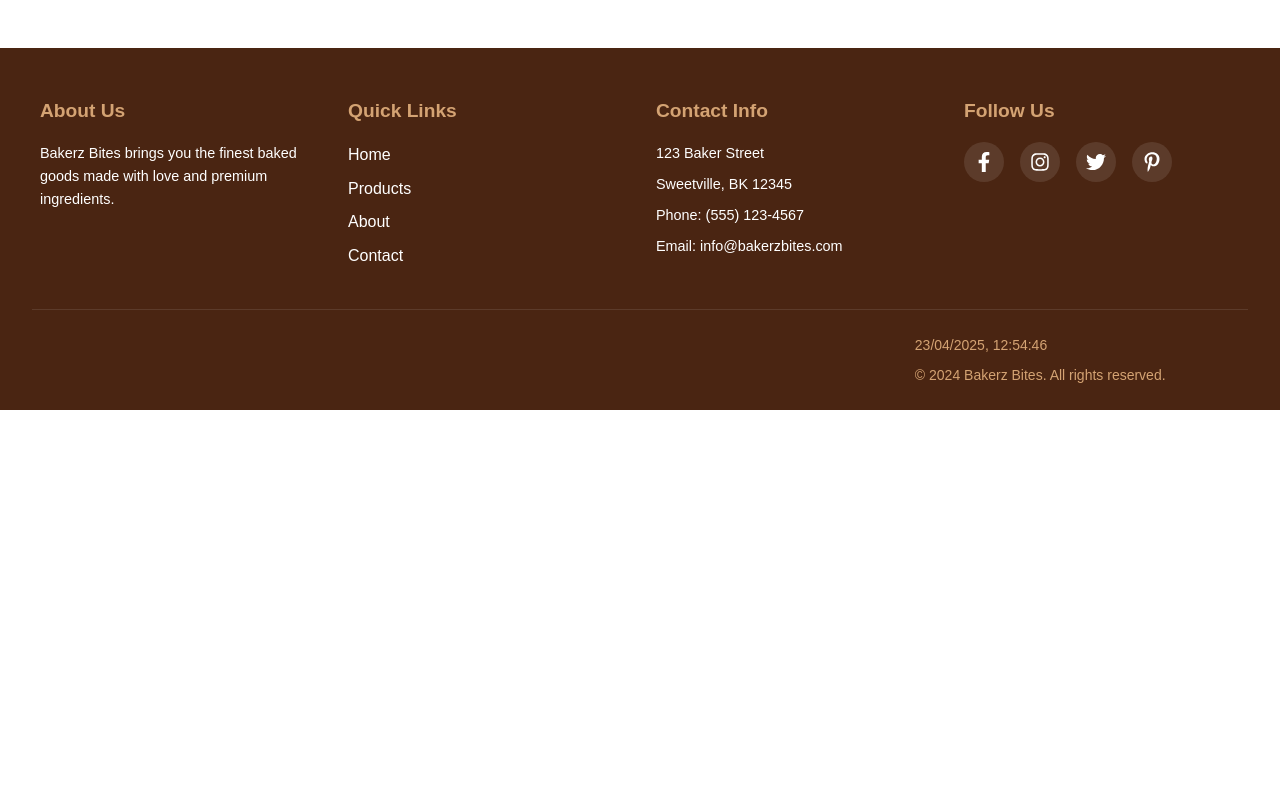
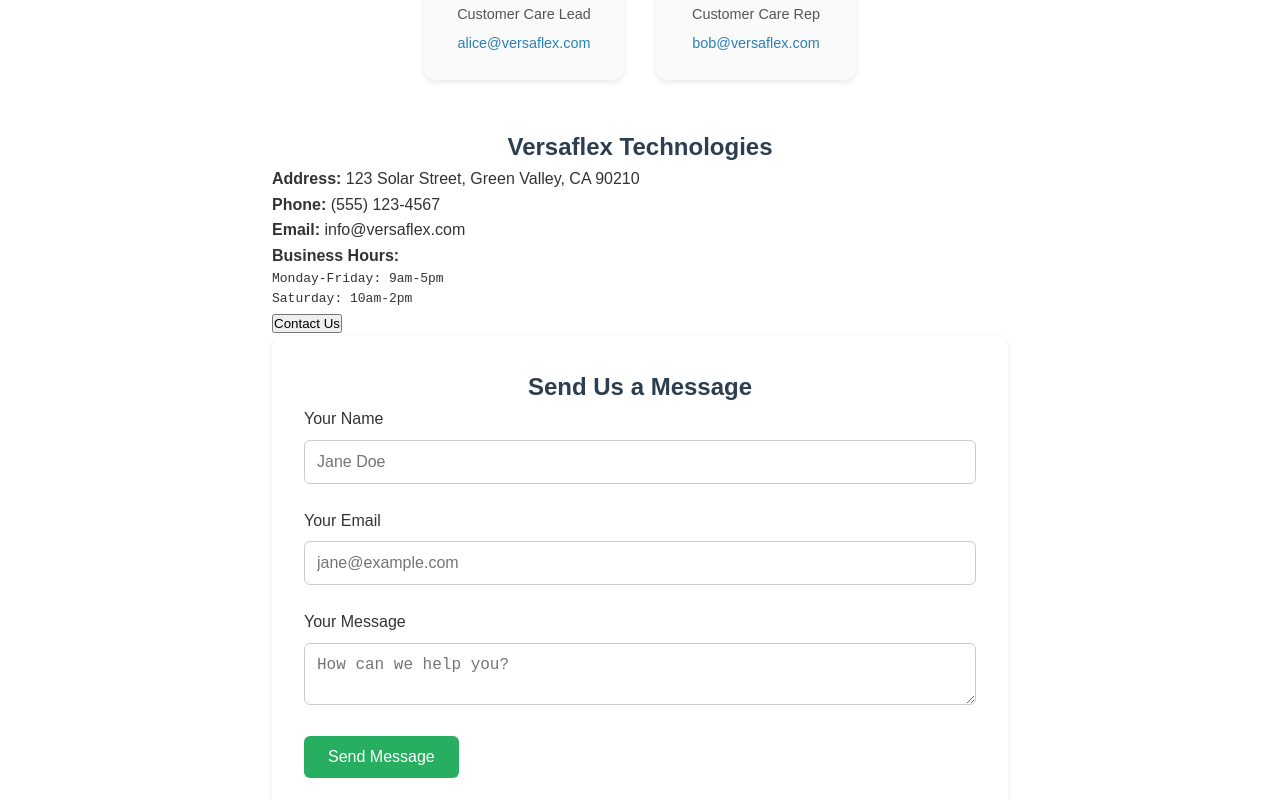
Before and after one commit to diri799/Bakerz, a React (Create React App) app: page /contact in a window 1280 px wide. Shown: the part 300-1100 px from the top of the page. Before the commit the page ends 800 px from the top, so only its background shows below. Built offline with nearby package versions, Linux system fonts and the light colour scheme; no server answers.

Commit message:
Update Contact.jsx

```diff
--- a/src/components/Contact.jsx
+++ b/src/components/Contact.jsx
@@ -1,50 +1,146 @@
 import React, { useState } from 'react';
-// Use consistent casing for imports (match exact filename casing)
-import bobImage from '../assets/bob.png'; // Make sure casing matches your actual file
-import aliceImage from '../assets/alice.png'; // Make sure casing matches your actual file
+import bobImage from '../assets/bob.png';
+import aliceImage from '../assets/alice.png';
 import '../styles/Contact.css';
 
 const customerCare = [
   {
     name: 'Alice Johnson',
-    email: 'alice@versaflex.com', // Changed to your domain
-    avatar: aliceImage, // Using the imported variable
+    email: 'alice@versaflex.com',
+    avatar: aliceImage,
     role: 'Customer Care Lead',
   },
   {
     name: 'Bob Martinez',
-    email: 'bob@versaflex.com', // Changed to your domain
-    avatar: bobImage, // Using the imported variable
+    email: 'bob@versaflex.com',
+    avatar: bobImage,
     role: 'Customer Care Rep',
   }
 ];
 
+const companyInfo = {
+  name: 'Versaflex Technologies',
+  address: '123 Solar Street, Green Valley, CA 90210',
+  phone: '(555) 123-4567',
+  email: 'info@versaflex.com',
+  hours: 'Monday-Friday: 9am-5pm\nSaturday: 10am-2pm'
+};
+
 const Contact = () => {
-  // ... rest of your component code remains the same ...
+  const [formData, setFormData] = useState({ name: '', email: '', message: '' });
+  const [status, setStatus] = useState(null);
+
+  const handleChange = e => {
+    setFormData({ ...formData, [e.target.name]: e.target.value });
+  };
+
+  const handleSubmit = e => {
+    e.preventDefault();
+    // TODO: send formData to API/email service
+    console.log('Submit', formData);
+    setStatus('success'); // or 'error'
+  };
+
+  const handleCompanyContact = () => {
+    // Action when "Contact Us" button is clicked
+    window.location.href = `mailto:${companyInfo.email}`;
+    // Alternatively, you could scroll to the form:
+    // document.querySelector('.contact-form-section').scrollIntoView({ behavior: 'smooth' });
+  };
+
   return (
     <div className="contact-page">
-      {/* ... other sections ... */}
+      <h1>Contact Us</h1>
+
       <section className="customer-care">
         <h2>Customer Care Team</h2>
         <div className="profiles">
           {customerCare.map((cc) => (
             <div key={cc.email} className="profile-card">
-            <img
+              <img
                 src={cc.avatar}
                 alt={cc.name}
                 className="avatar"
                 onError={(e) => {
                   e.target.onerror = null;
-                  e.target.src = 'https://via.placeholder.com/150'; // Fallback image
+                  e.target.src = 'https://via.placeholder.com/150';
                 }}
               />
-              <div className="profile-name">{cc.name}</div>
-              {/* ... rest of profile card ... */}
+              <h3>{cc.name}</h3>
+              <p className="role">{cc.role}</p>
+              <a href={`mailto:${cc.email}`} className="email">{cc.email}</a>
             </div>
           ))}
         </div>
       </section>
-      {/* ... rest of your component ... */}
+
+      {/* New Company Information Card */}
+      <section className="company-info-section">
+        <div className="company-card">
+          <h2>{companyInfo.name}</h2>
+          <div className="company-details">
+            <p><strong>Address:</strong> {companyInfo.address}</p>
+            <p><strong>Phone:</strong> {companyInfo.phone}</p>
+            <p><strong>Email:</strong> {companyInfo.email}</p>
+            <p><strong>Business Hours:</strong></p>
+            <pre>{companyInfo.hours}</pre>
+          </div>
+          <button
+            onClick={handleCompanyContact}
+            className="contact-us-btn"
+          >
+            Contact Us
+          </button>
+        </div>
+      </section>
+
+      <section className="contact-form-section">
+        <h2>Send Us a Message</h2>
+        <form onSubmit={handleSubmit} className="contact-form">
+          <div className="form-group">
+            <label htmlFor="name">Your Name</label>
+            <input
+              id="name"
+              name="name"
+              type="text"
+              value={formData.name}
+              onChange={handleChange}
+              placeholder="Jane Doe"
+              required
+            />
+          </div>
+          <div className="form-group">
+            <label htmlFor="email">Your Email</label>
+            <input
+              id="email"
+              name="email"
+              type="email"
+              value={formData.email}
+              onChange={handleChange}
+              placeholder="jane@example.com"
+              required
+            />
+          </div>
+          <div className="form-group">
+            <label htmlFor="message">Your Message</label>
+            <textarea
+              id="message"
+              name="message"
+              value={formData.message}
+              onChange={handleChange}
+              placeholder="How can we help you?"
+              required
+            />
+          </div>
+          <button type="submit" className="submit-btn">Send Message</button>
+          {status === 'success' && (
+            <p className="status success">Thanks! We'll be in touch shortly.</p>
+          )}
+          {status === 'error' && (
+            <p className="status error">Oops! Something went wrong. Try again.</p>
+          )}
+        </form>
+      </section>
     </div>
   );
 };
```
